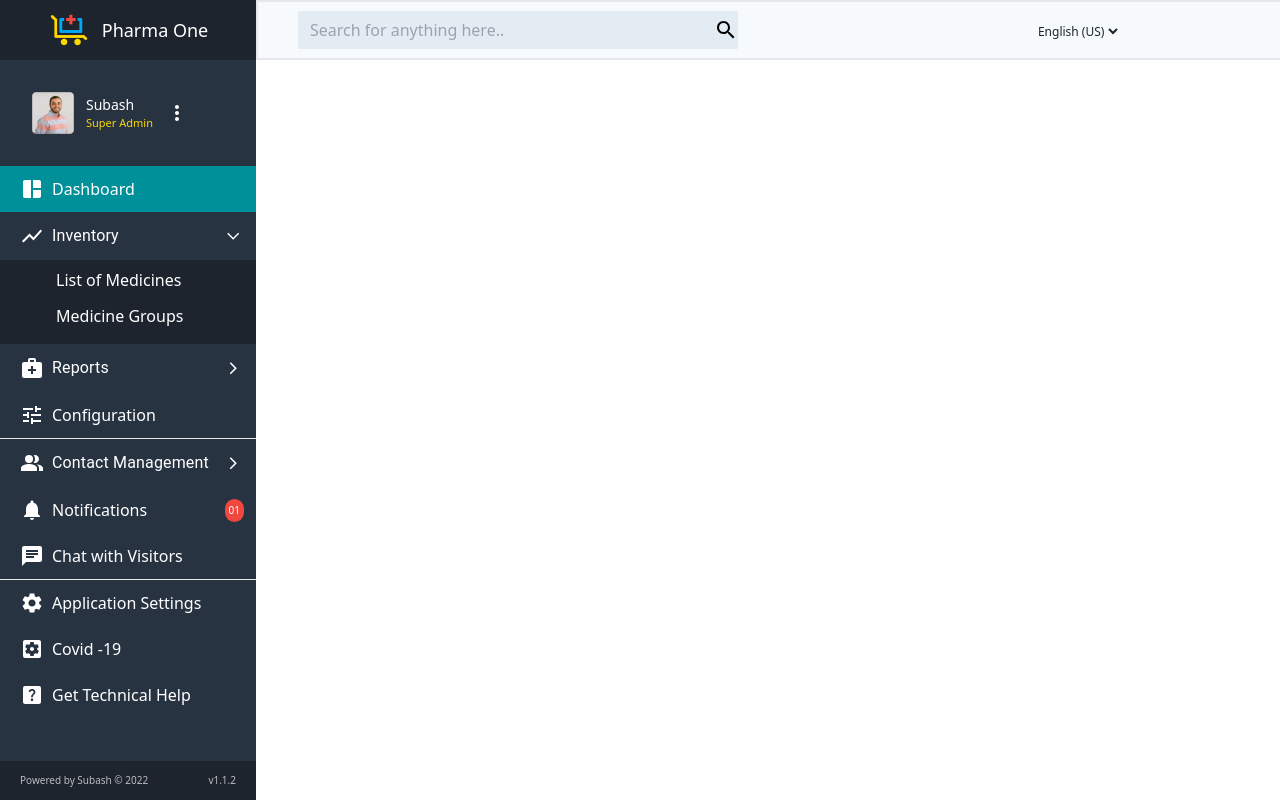
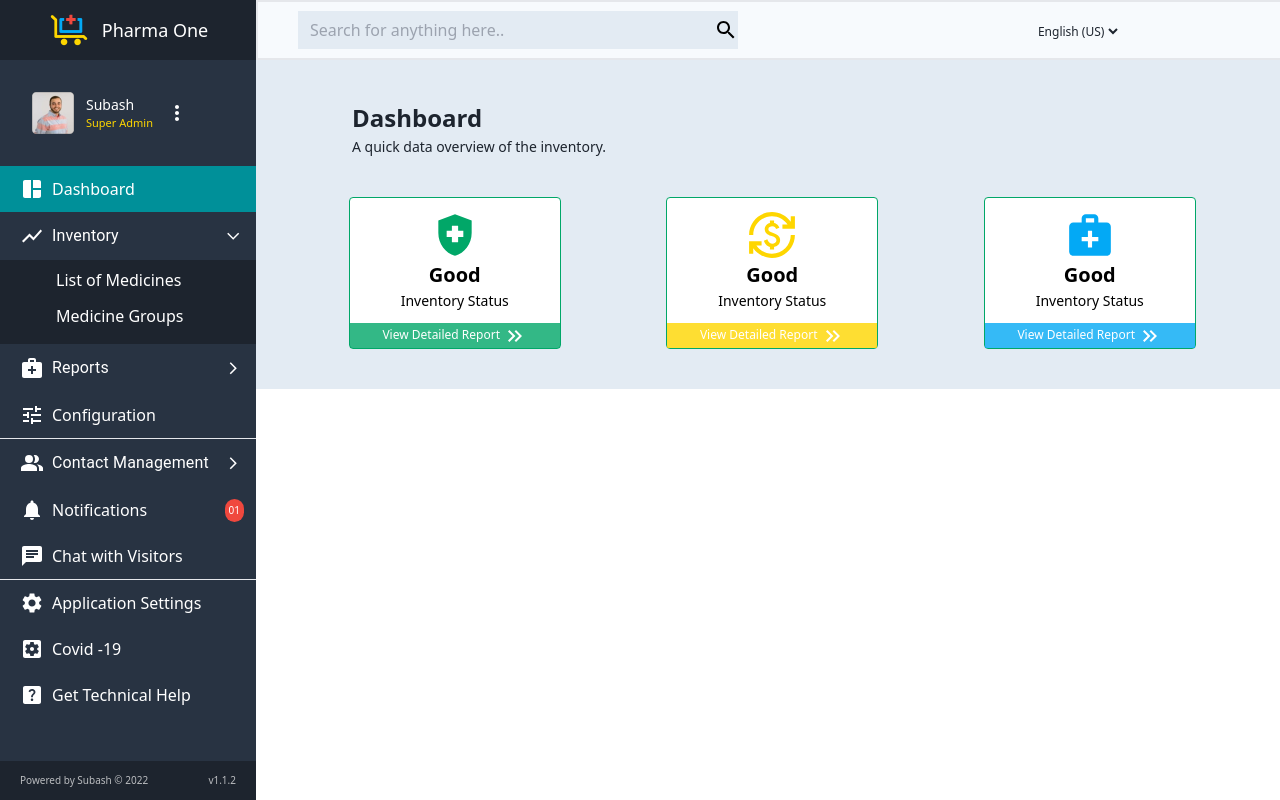
Before and after one commit to MrSagarRB/Pharma-One, a React (Create React App) app: page / in a window 1280 px wide. Shown: the top 800 px of the page. Built offline with nearby package versions, Linux system fonts and the light colour scheme.

Commit message:
Dashboard card

```diff
--- /dev/null
+++ b/src/components/Configurations.js
@@ -0,0 +1,9 @@
+import React from 'react'
+
+function Configurations() {
+  return (
+    <div>Configurations</div>
+  )
+}
+
+export default Configurations
--- /dev/null
+++ b/src/components/Dashboard.js
@@ -0,0 +1,52 @@
+import React from "react";
+import cardData from "./dashBoardData";
+
+// MUI
+import KeyboardArrowDownIcon from "@mui/icons-material/KeyboardArrowDown";
+import HealthAndSafetyIcon from "@mui/icons-material/HealthAndSafety";
+import KeyboardDoubleArrowRightIcon from "@mui/icons-material/KeyboardDoubleArrowRight";
+
+function Dashboard() {
+  return (
+    <div className="bg-[#E3EBF3] p-10">
+      <div className="flex justify-between px-14">
+        <div className="text-[#1D242E]">
+          <p className="text-[24px]  font-bold">Dashboard</p>
+          <p className="text-[14px]">A quick data overview of the inventory.</p>
+        </div>
+        <div className="bg-[#FFFFFF] flex items-center justify-center w-[192px] h-[46px] rounded-sm cursor-pointer gap-2">
+          <span className="text-[15px]">Download Report</span>{" "}
+          <KeyboardArrowDownIcon />{" "}
+        </div>
+      </div>
+
+      {/* Card */}
+
+      <div className="flex  items-center justify-around">
+        {cardData.map((item) => {
+          return (
+            <div className="w-[212px] h-[152px] flex flex-col items-center mt-10 bg-[#FFFFFF] border border-[#01A768] rounded-[4px] ">
+             {item.icon }
+
+
+
+              {/* <HealthAndSafetyIcon
+                sx={{ color: "#01A768", fontSize: "50px" }}
+                className="mt-3"
+              /> */}
+              <p className="text-[20px] font-bold">Good</p>
+              <p className="text-[14px]">Inventory Status</p>
+              <div className={item.styles}>
+                <p>
+                  View Detailed Report <KeyboardDoubleArrowRightIcon />
+                </p>
+              </div>
+            </div>
+          );
+        })}
+      </div>
+    </div>
+  );
+}
+
+export default Dashboard;
--- /dev/null
+++ b/src/components/Inventory.js
@@ -0,0 +1,9 @@
+import React from 'react'
+
+function Inventory() {
+  return (
+    <div>Inventory</div>
+  )
+}
+
+export default Inventory
--- /dev/null
+++ b/src/components/Reports.js
@@ -0,0 +1,9 @@
+import React from 'react'
+
+function Reports() {
+  return (
+    <div>Reports</div>
+  )
+}
+
+export default Reports
--- /dev/null
+++ b/src/components/dashBoardData.js
@@ -0,0 +1,42 @@
+import HealthAndSafetyIcon from "@mui/icons-material/HealthAndSafety";
+import CurrencyExchangeIcon from "@mui/icons-material/CurrencyExchange";
+import MedicalServicesIcon from "@mui/icons-material/MedicalServices";
+import FmdBadIcon from "@mui/icons-material/FmdBad";
+
+
+export default [
+
+
+  {
+    icon: <HealthAndSafetyIcon sx={{ color: "#01A768", fontSize: "50px" }}
+    className="mt-3" />,
+    status: "Good",
+    description: "Inventory Status",
+    buttonText: "View Detailed Report",
+    styles:"green_card card"
+  },
+  {
+    icon: <CurrencyExchangeIcon sx={{ color: "#FED600", fontSize: "50px" }}
+    className="mt-3" />,
+    status: "Good",
+    description: "Inventory Status",
+    buttonText: "View Detailed Report",
+    styles:"yellow_card card "
+  },
+  {
+    icon: <MedicalServicesIcon sx={{ color: "#03A9F5", fontSize: "50px" }}
+    className="mt-3" />,
+    status: "Good",
+    description: "Inventory Status",
+    buttonText: "View Detailed Report",
+   styles:"blue_card card"
+  },
+  {
+    icon: <FmdBadIcon sx={{ color: "#F0483E", fontSize: "50px" }}
+    className="mt-3" />,
+    status: "Good",
+    description: "Inventory Status",
+    buttonText: "View Detailed Report",
+   styles:"red_card card"
+  },
+];
--- a/src/index.css
+++ b/src/index.css
@@ -1,3 +1,44 @@
 @tailwind base;
 @tailwind components;
 @tailwind utilities;
+
+@layer components {
+    .green_card {
+       background-color:#01A768;
+       border-top:0.2px solid #01A768;
+
+    }
+
+    .yellow_card{
+        background-color:#FED600;
+        border-top:0.2px solid #FED600;
+    }
+
+    .blue_card{
+        background-color:#03A9F5;
+        border-top:0.2px solid #03A9F5;
+    }
+
+    .red_card{
+        background-color:#F0483E;
+        border-top:0.2px solid #F0483E;
+
+    }
+
+
+
+
+
+
+.card{
+    margin-top:auto;
+    opacity: 0.8;
+    width:100%;
+    text-align:center;
+    font-size:12px;
+    color:#ffff;
+}
+
+
+
+  }
--- a/src/pages/main_page/MainPage.js
+++ b/src/pages/main_page/MainPage.js
@@ -1,22 +1,23 @@
 import React from "react";
+import Dashboard from "../../components/Dashboard";
 import Header from "../../components/Header";
 import SideBar from "../../components/SideBar";
 
 function MainPage() {
   return (
-   <div className="flex">
-
+    <div className="flex flex-row">
       <section className="" id="left_Section">
         <SideBar />
       </section>
-
+      <div>
         <section className="" id="header_Section">
           <Header />
         </section>
-{/*
+
         <section className="" id="right_Section">
-
-      </section> */}
+          <Dashboard />
+        </section>
+      </div>
     </div>
   );
 }
```
Also changed, not shown: 1 other file (tests, documents, lock files or other folders). Lines whose indentation alone changed are shown as unchanged.
